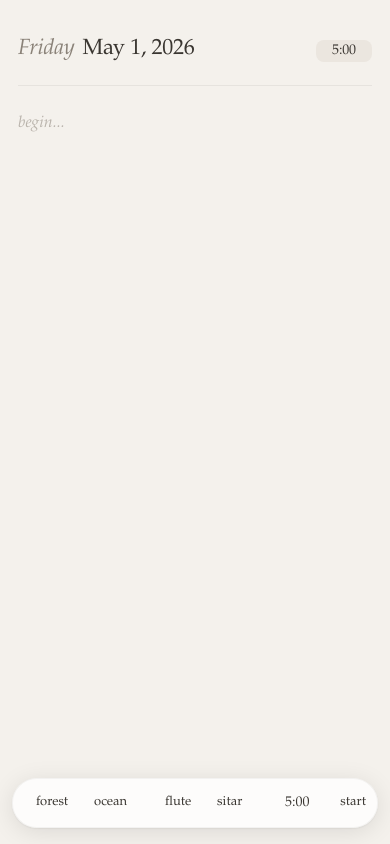
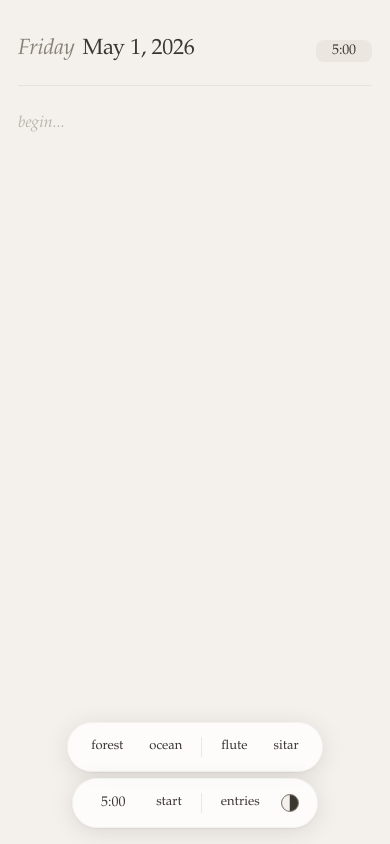
Before and after one commit to Svaity/calm-journal, a plain HTML site: page index.html in a window 390 px wide. Drawn offline with Linux system fonts and the light colour scheme.

Commit message:
split toolbar: sounds on top, controls on bottom

```diff
--- a/index.html
+++ b/index.html
@@ -126,11 +126,18 @@
     font-style: italic;
     opacity: 0.55;
   }
-  .toolbar {
+  .toolbar-stack {
     position: fixed;
     bottom: 24px;
     left: 50%;
     transform: translateX(-50%);
+    display: flex;
+    flex-direction: column;
+    align-items: center;
+    gap: 8px;
+    z-index: 5;
+  }
+  .toolbar {
     display: flex;
     align-items: center;
     gap: 4px;
@@ -322,15 +329,16 @@
     .date-timer { font-size: 20px; padding: 3px 10px; }
     .date-row { padding-bottom: 18px; }
     textarea.body { font-size: 16px; min-height: 55vh; }
+    .toolbar-stack {
+      bottom: calc(16px + env(safe-area-inset-bottom));
+      gap: 6px;
+      width: calc(100vw - 24px);
+    }
     .toolbar {
-      bottom: calc(16px + env(safe-area-inset-bottom));
-      max-width: calc(100vw - 24px);
-      overflow-x: auto;
-      justify-content: flex-start;
-      -webkit-overflow-scrolling: touch;
-      scrollbar-width: none;
+      max-width: 100%;
+      justify-content: center;
+      flex-wrap: wrap;
     }
-    .toolbar::-webkit-scrollbar { display: none; }
     button { font-size: 13px; padding: 8px 11px; }
     .timer { font-size: 14px; min-width: 56px; padding: 0 8px; }
   }
@@ -355,18 +363,21 @@
     <textarea class="body" id="body" placeholder="begin..." spellcheck="false"></textarea>
   </div>
 
+  <div class="toolbar-stack">
     <div class="toolbar">
       <button id="btn-forest" data-sound="forest" data-category="nature">forest</button>
       <button id="btn-ocean" data-sound="ocean" data-category="nature">ocean</button>
       <div class="divider"></div>
       <button id="btn-flute" data-sound="flute" data-category="instrument">flute</button>
       <button id="btn-sitar" data-sound="sitar" data-category="instrument">sitar</button>
-    <div class="divider"></div>
+    </div>
+    <div class="toolbar">
       <span class="timer" id="timer" title="click to reset">5:00</span>
       <button id="btn-timer">start</button>
       <div class="divider"></div>
       <button id="btn-entries">entries</button>
       <button class="theme-toggle" id="btn-theme" title="toggle theme" aria-label="toggle theme"></button>
+    </div>
   </div>
 
   <div class="overlay" id="overlay">
--- a/sw.js
+++ b/sw.js
@@ -1,4 +1,4 @@
-const CACHE = 'calm-v2';
+const CACHE = 'calm-v3';
 const ASSETS = [
   './',
   './index.html',
```
Lines whose indentation alone changed are shown as unchanged.
